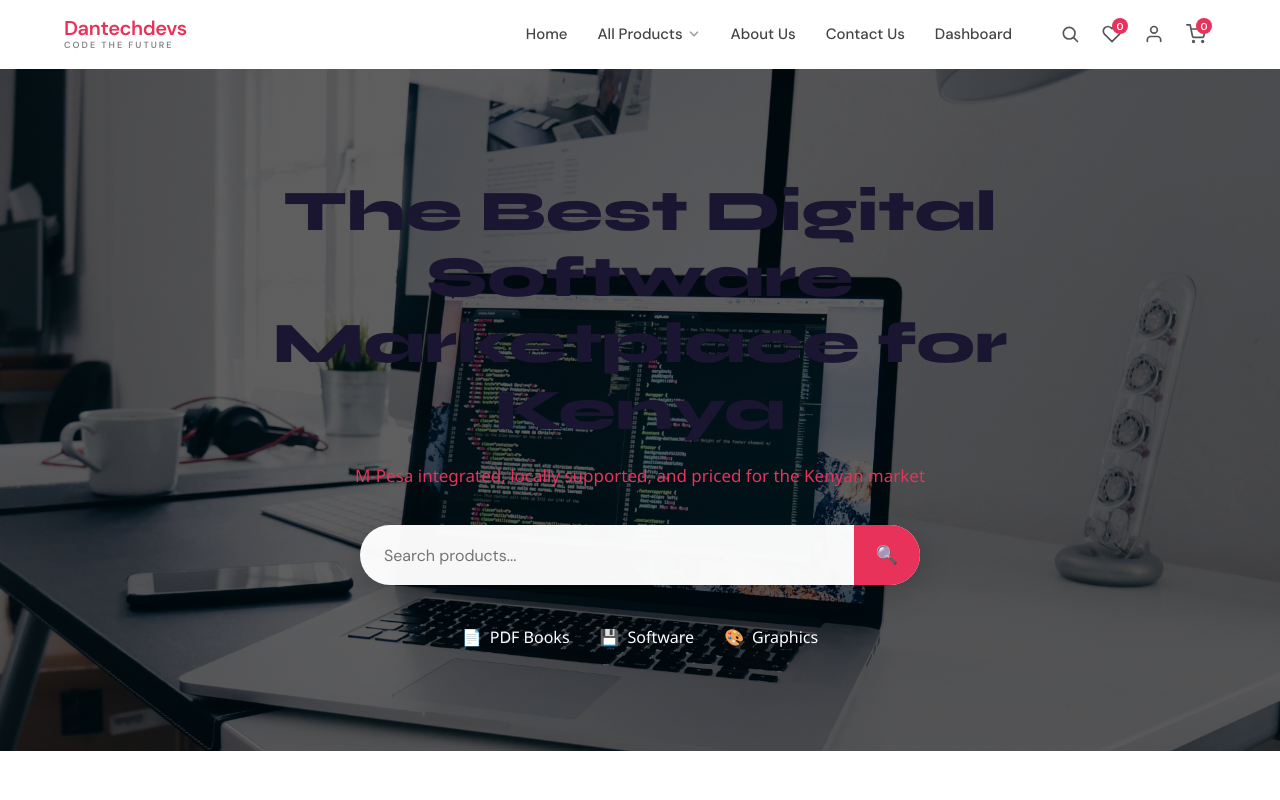
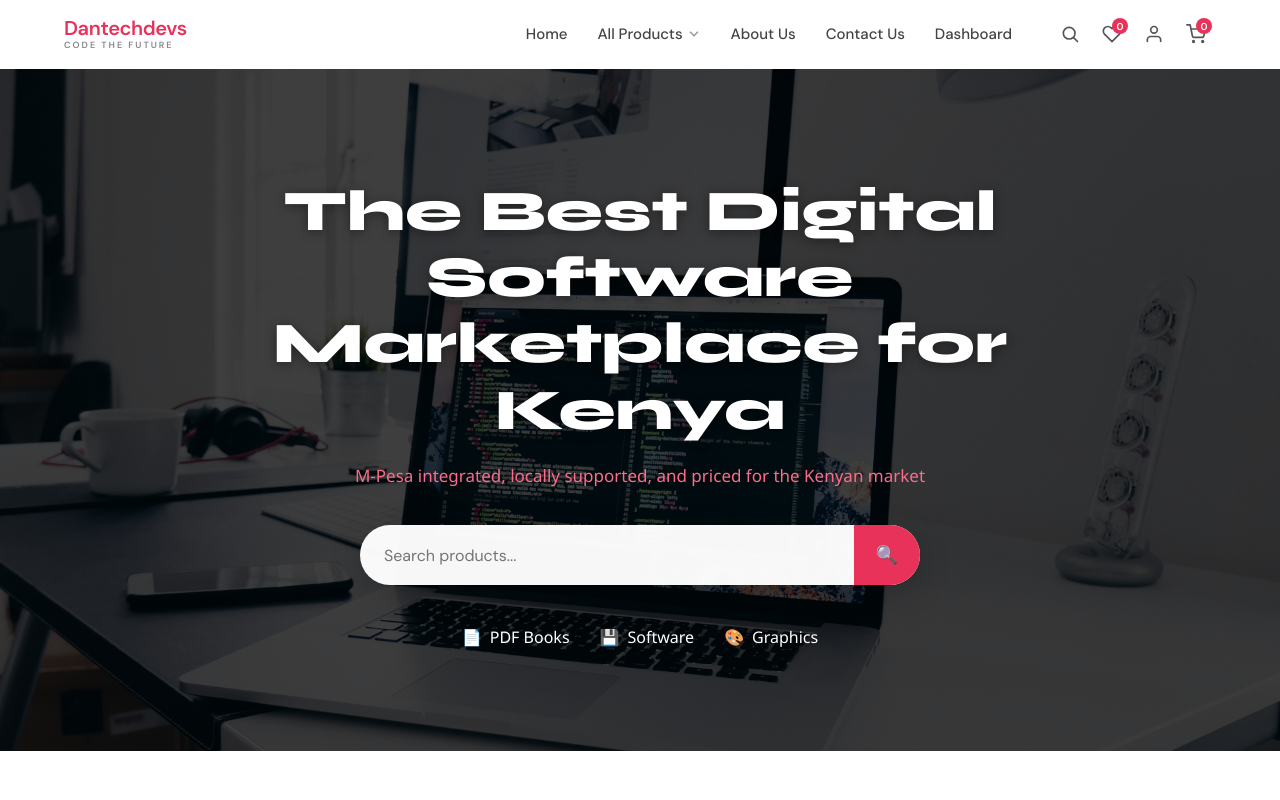
Before and after one commit to Dantechdevs/dantechdevs-website, a Next.js app: page / in a window 1280 px wide. Shown: the top 800 px of the page. Built offline with nearby package versions, Linux system fonts and the light colour scheme.

Commit message:
fix: darken hero overlay and fix text colors for readability

```diff
--- a/app/page.tsx
+++ b/app/page.tsx
@@ -121,7 +121,7 @@ export default function HomePage() {
       {/* ── HERO ── */}
       <section style={{
         position: "relative",
-        background: "linear-gradient(rgba(0,0,0,0.62), rgba(0,0,0,0.62)), url('/hero-bg.jpg') center/cover no-repeat",
+        background: "linear-gradient(rgba(0,0,0,0.75), rgba(0,0,0,0.75)), url('/hero-bg.jpg') center/cover no-repeat",
         padding: "110px 24px 100px",
         textAlign: "center",
         color: "#fff",
@@ -132,11 +132,13 @@ export default function HomePage() {
           lineHeight: 1.15,
           margin: "0 auto 18px",
           maxWidth: "800px",
+          color: "#ffffff",
+          textShadow: "0 2px 12px rgba(0,0,0,0.4)",
         }}>
           The Best Digital Software<br />Marketplace for Kenya
         </h1>
 
-        <p style={{ color: "#e8325a", fontSize: "17px", marginBottom: "36px", fontWeight: 500 }}>
+        <p style={{ color: "#ff6b8a", fontSize: "17px", marginBottom: "36px", fontWeight: 500 }}>
           M-Pesa integrated, locally supported, and priced for the Kenyan market
         </p>
 
```
